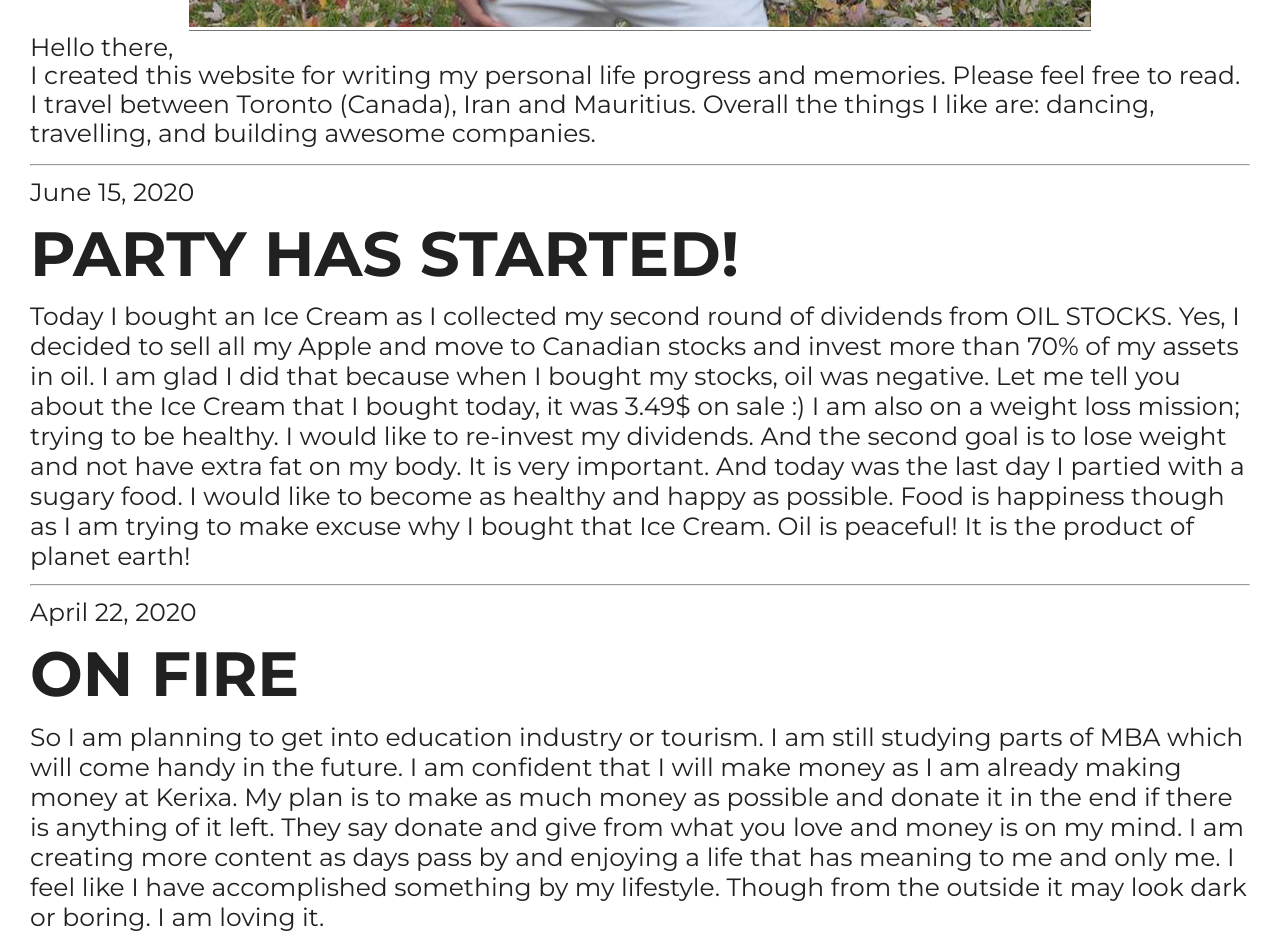
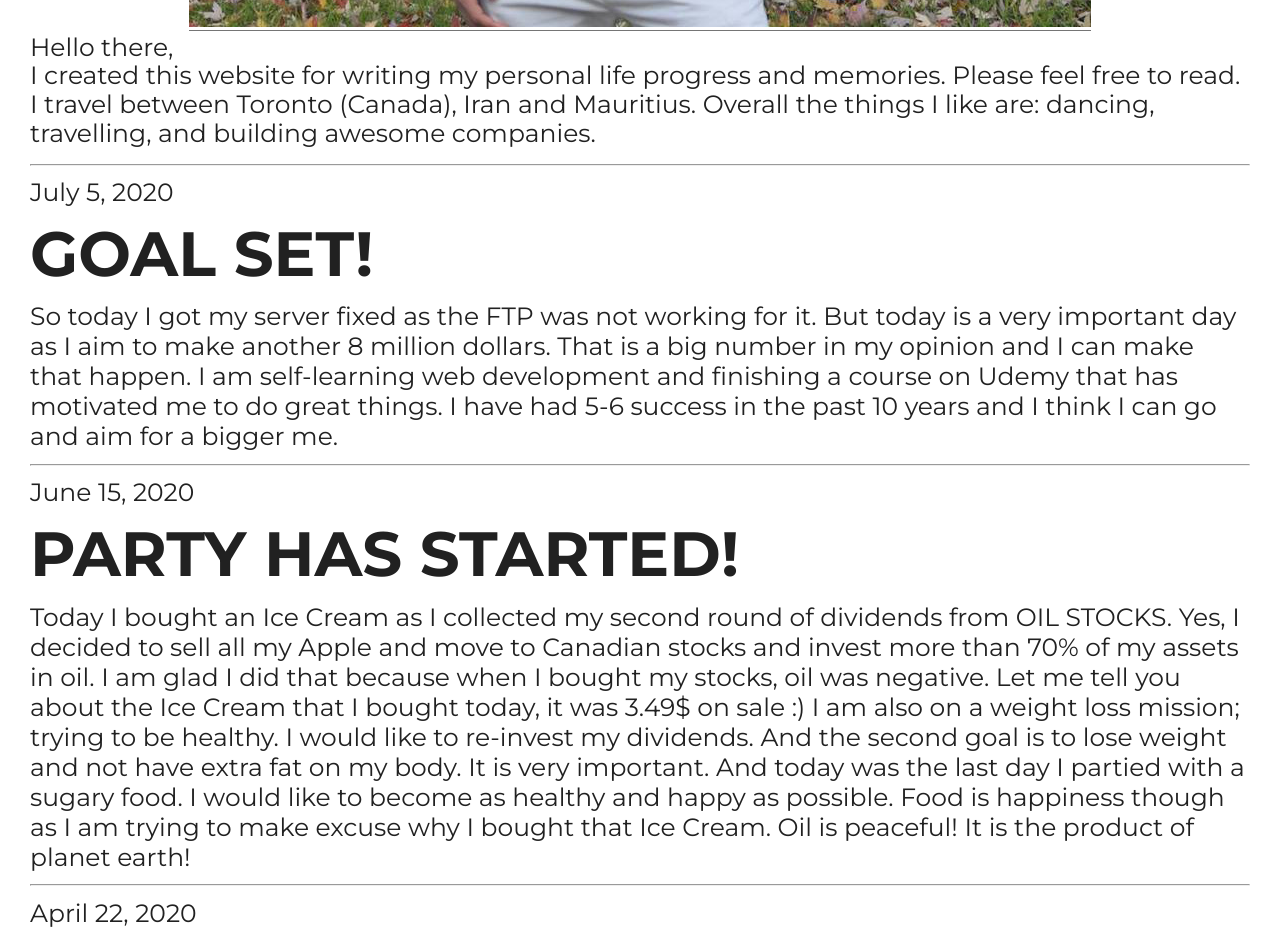
Before and after one commit to kerixa/eydat.com, a plain HTML site: page index.htm in a window 1280 px wide. Shown: the part 1408-2349 px from the top of the page. Drawn offline with Linux system fonts and the light colour scheme.

Commit message:
new post
added a new post

```diff
--- a/index.htm
+++ b/index.htm
@@ -49,6 +49,11 @@
     Hello there, <br> I created this website for writing my personal life progress and memories. Please feel free to read. I travel between Toronto (Canada), Iran and Mauritius. Overall the things I like are: dancing, travelling, and building awesome
     companies.
     <hr>
+  <p>July 5, 2020 &nbsp;&nbsp;&nbsp;&nbsp;&nbsp;&nbsp;
+  <h1>Goal set!</h1>
+  So today I got my server fixed as the FTP was not working for it. But today is a very important day as I aim to make another 8 million dollars. That is a big number in my opinion and I can make that happen. I am self-learning web development and
+  finishing a course on Udemy that has motivated me to do great things. I have had 5-6 success in the past 10 years and I think I can go and aim for a bigger me.
+  <hr>
   <p>June 15, 2020 &nbsp;&nbsp;&nbsp;&nbsp;&nbsp;&nbsp;
   <h1>Party has started!</h1>
   Today I bought an Ice Cream as I collected my second round of dividends from OIL STOCKS. Yes, I decided to sell all my Apple and move to Canadian stocks and invest more than 70% of my assets in oil. I am glad I did that because when I bought my
```
